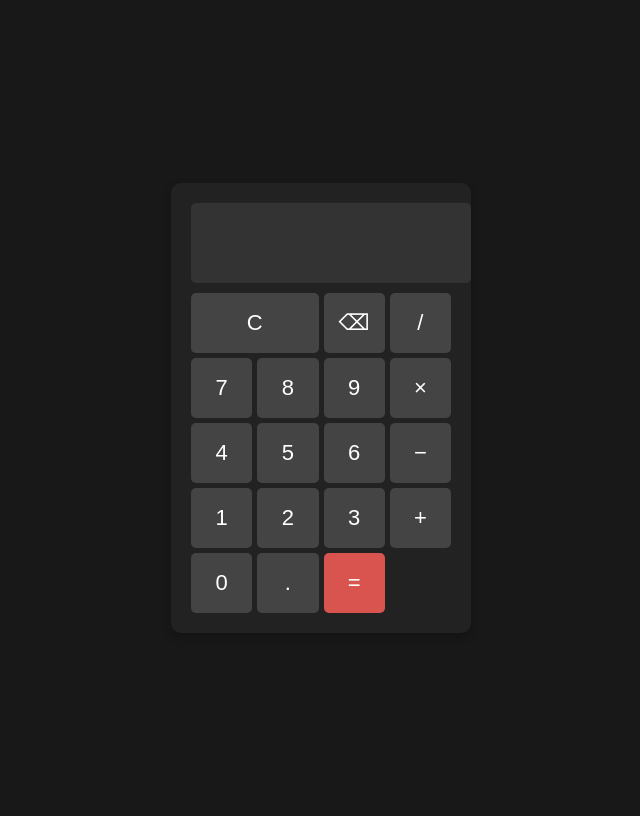
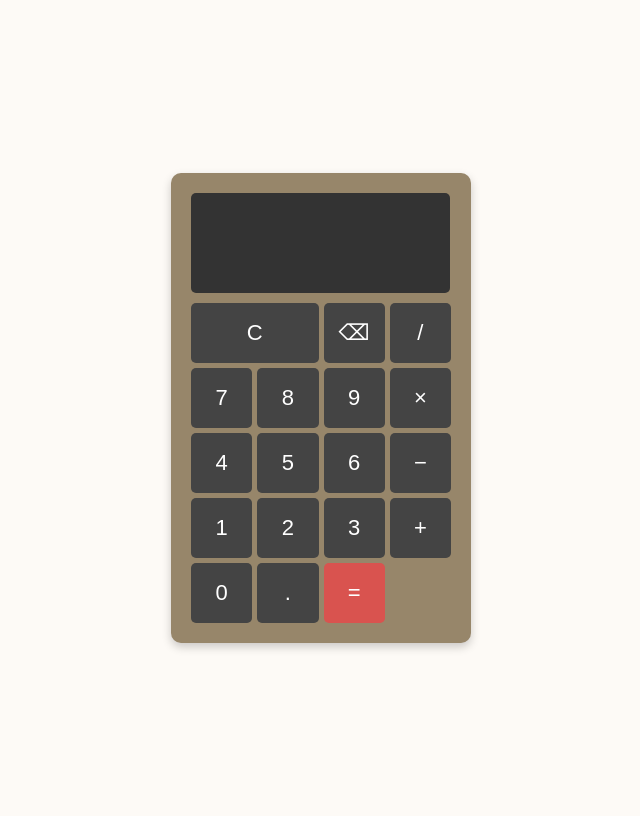
Before and after one commit to shoikot32/AIUB-web-tech, a PHP site: page /calculator.php in a window 1280 px wide. Shown: the whole page, without its empty margins (319-959 px from the left). Run offline with PHP 8.4, Linux system fonts and the light colour scheme.

Commit message:
calculator.css

```diff
--- a/view 2/calculator.css
+++ b/view 2/calculator.css
@@ -3,22 +3,22 @@ body {
     justify-content: center;
     align-items: center;
     height: 100vh;
-    background-color: #181818;
+    background-color: #FDFAF6;
 }
 .calculator {
     width: 260px;
-    background-color: #222;
+    background-color: #97866A;
     padding: 20px;
     border-radius: 10px;
     box-shadow: 0 4px 10px rgba(0, 0, 0, 0.2);
 }
 #display {
-    width: 100%;
-    height: 60px;
+    width: 92%;
+    height: 80px;
     background-color: #333;
     color: white;
     text-align: right;
-    font-size: 28px;
+    font-size: 30px;
     border: none;
     padding: 10px;
     border-radius: 5px;
```
